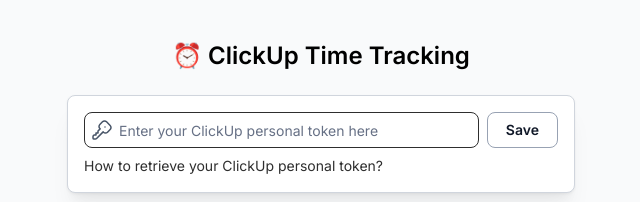
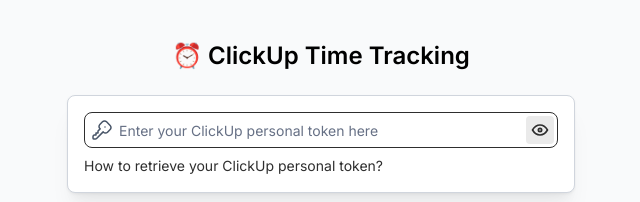
Before and after one commit to tatthien/logify, a Next.js app: page / in a window 1280 px wide. Shown: the top 202 px of the page, without its empty margins (319-959 px from the left). Built offline with nearby package versions, Linux system fonts and the light colour scheme; no server answers.

Commit message:
feat: remove submit button in the token form

```diff
--- a/src/components/TokenForm/TokenForm.tsx
+++ b/src/components/TokenForm/TokenForm.tsx
@@ -1,6 +1,6 @@
 import {
+  ActionIcon,
   Anchor,
-  Button,
   Flex,
   FocusTrap,
   Text,
@@ -8,8 +8,9 @@
 } from "@mantine/core";
 import { FormEvent, useEffect, useState } from "react";
 import { useLocalStorage } from "@mantine/hooks";
-import { IconKey } from "@tabler/icons-react";
+import { IconEye, IconEyeOff, IconKey } from "@tabler/icons-react";
 import toast from "react-hot-toast";
+import { debounce } from "@/utils/debounce";
 
 export function TokenForm() {
   const [value, setValue] = useLocalStorage({
@@ -18,6 +19,10 @@
   });
 
   const [inputValue, setInputValue] = useState("");
+  const [showToken, setShowToken] = useLocalStorage({
+    key: "clickup_time_tracking_show_token",
+    defaultValue: true,
+  });
 
   useEffect(() => {
     setInputValue(value);
@@ -29,24 +34,37 @@
     toast.success("Saved");
   };
 
+  const debouncedSaveToken = debounce((value: string) => {
+    setValue(value);
+    toast.success("Saved");
+  }, 500);
+
   return (
     <form onSubmit={handleSubmit}>
       <Flex gap={8} w="100%" mb={8} align="center">
         <FocusTrap active={true}>
           <TextInput
+            type={showToken ? "text" : "password"}
             data-autofocus
             style={{ flex: 1 }}
             value={inputValue}
             leftSection={<IconKey size={24} stroke={1.5} />}
-            onChange={(event) => setInputValue(event.target.value)}
+            rightSection={
+              <ActionIcon
+                variant="light"
+                radius={4}
+                onClick={() => setShowToken(!showToken)}
+              >
+                {showToken ? <IconEye size={20} /> : <IconEyeOff size={20} />}
+              </ActionIcon>
+            }
+            onChange={(event) => {
+              setInputValue(event.target.value);
+              debouncedSaveToken(event.target.value);
+            }}
             placeholder="Enter your ClickUp personal token here"
           />
         </FocusTrap>
-        <Flex gap={6} align="center">
-          <Button variant="default" type="submit">
-            Save
-          </Button>
-        </Flex>
       </Flex>
 
       <Text size="sm">
--- /dev/null
+++ b/src/utils/debounce.ts
@@ -0,0 +1,14 @@
+export function debounce<T extends (...args: any[]) => any>(
+  func: T,
+  delay: number = 1000,
+) {
+  let timeoutId: number | undefined | ReturnType<typeof setTimeout>;
+
+  return (...args: Parameters<T>) => {
+    clearTimeout(timeoutId);
+
+    timeoutId = setTimeout(() => {
+      func(...args);
+    }, delay);
+  };
+}
```
